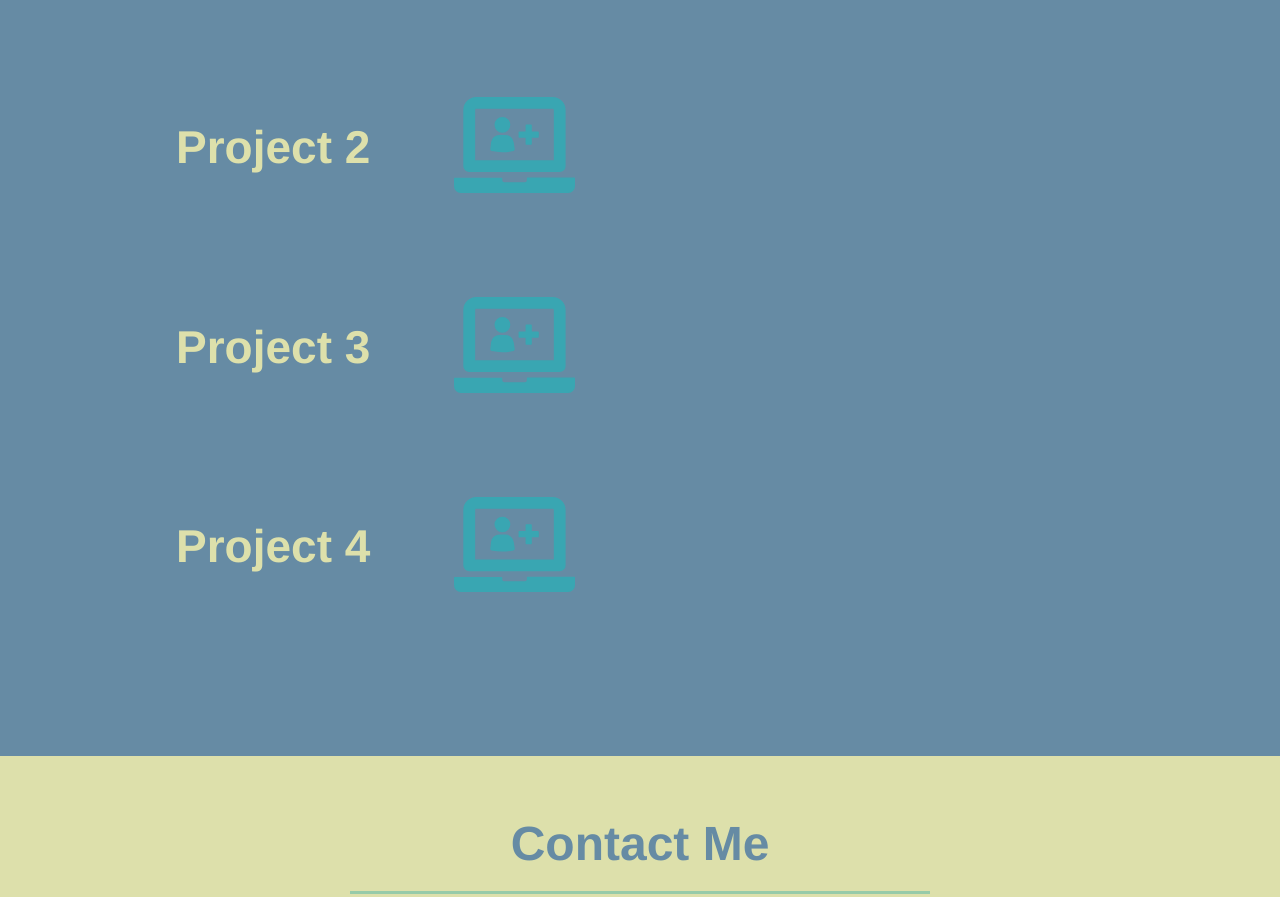
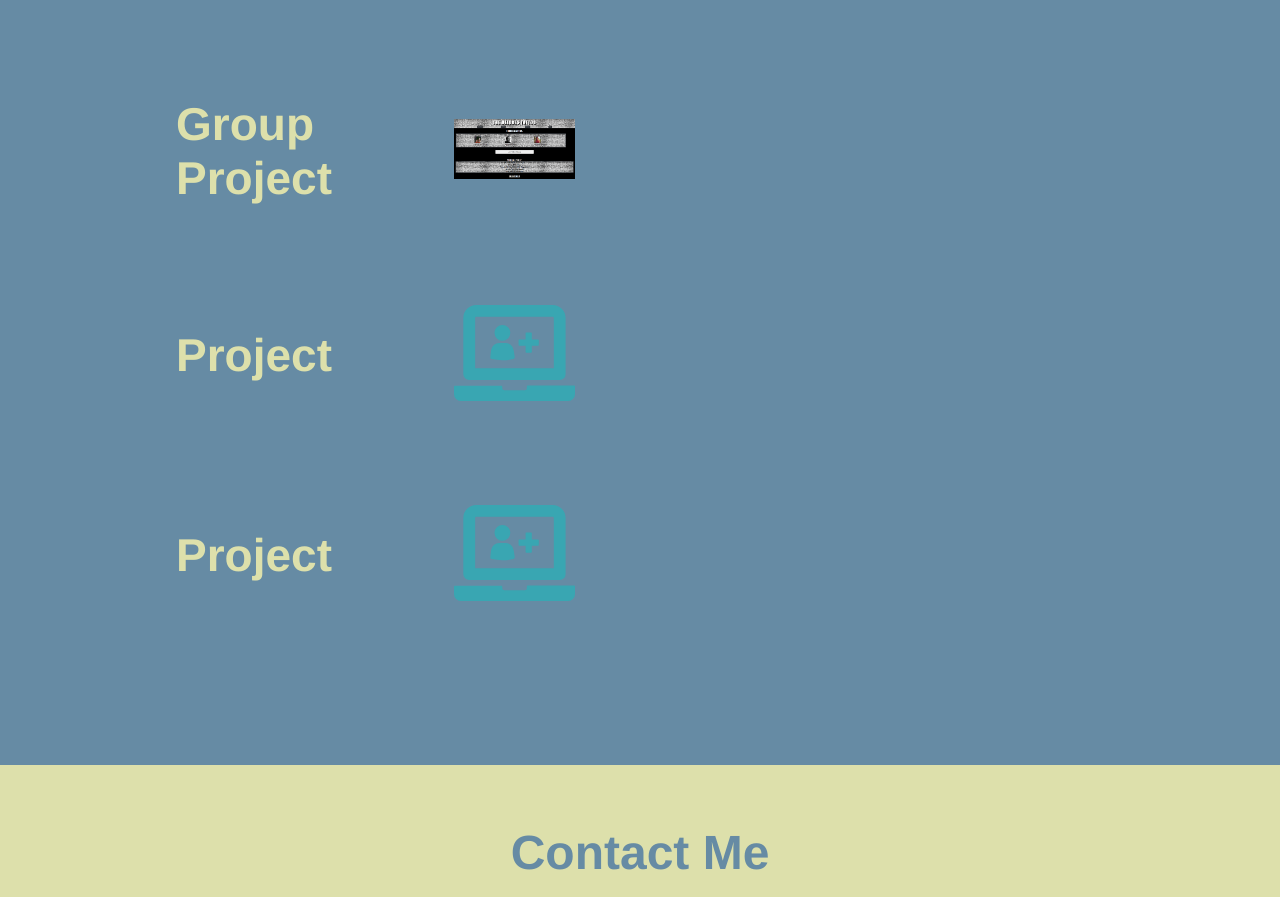
Before and after one commit to FuzzMoonki/Project-2---Portfolio, a plain HTML site: page index.html in a window 1280 px wide. Shown: the part 1556-2453 px from the top of the page. Drawn offline with Linux system fonts and the light colour scheme.

Commit message:
added group project

```diff
--- a/index.html
+++ b/index.html
@@ -77,7 +77,20 @@
       </div>
 
       <div class="step">
-        <h3>Project 2</h3>
+        <h3>Group Project</h3>
+        <div class="step-info">
+          <div class="step-img">
+            <img src="./assets/images/group-project.PNG" alt="" />
+          </div>
+          <div class="step-text">
+            <h4>    </h4>
+            <p>     </p>
+          </div>
+        </div>
+      </div>
+
+      <div class="step">
+        <h3>Project</h3>
         <div class="step-info">
           <div class="step-img">
             <img src="./assets/images/step-1.svg" alt="" />
@@ -90,20 +103,7 @@
       </div>
 
       <div class="step">
-        <h3>Project 3</h3>
-        <div class="step-info">
-          <div class="step-img">
-            <img src="./assets/images/step-1.svg" alt="" />
-          </div>
-          <div class="step-text">
-            <h4>    </h4>
-            <p>     </p>
-          </div>
-        </div>
-      </div>
-
-      <div class="step">
-        <h3>Project 4</h3>
+        <h3>Project</h3>
         <div class="step-info">
           <div class="step-img">
             <img src="./assets/images/step-1.svg" alt="" />
```
Also changed, not shown: assets/images/group-project.PNG (added).
